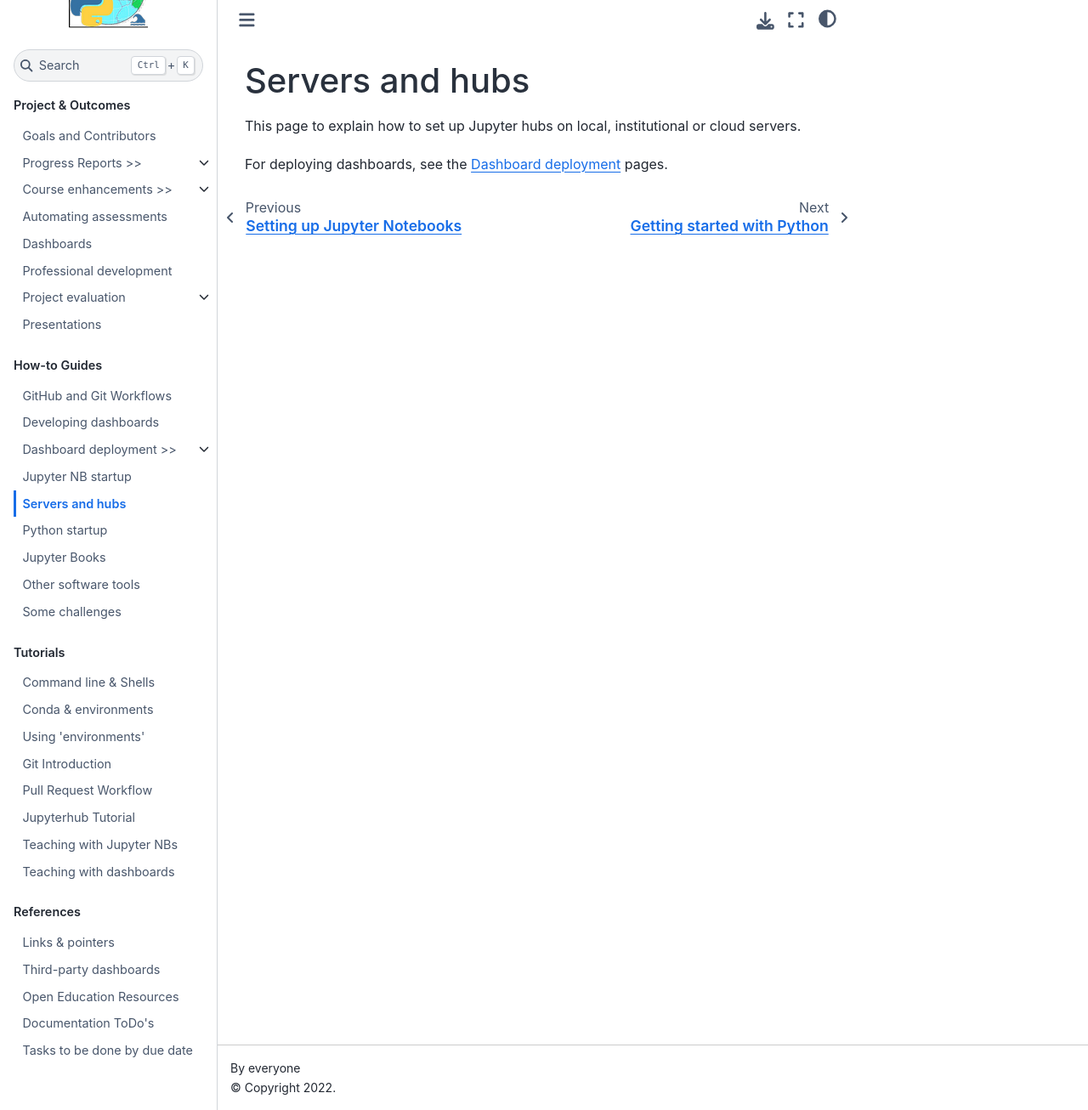
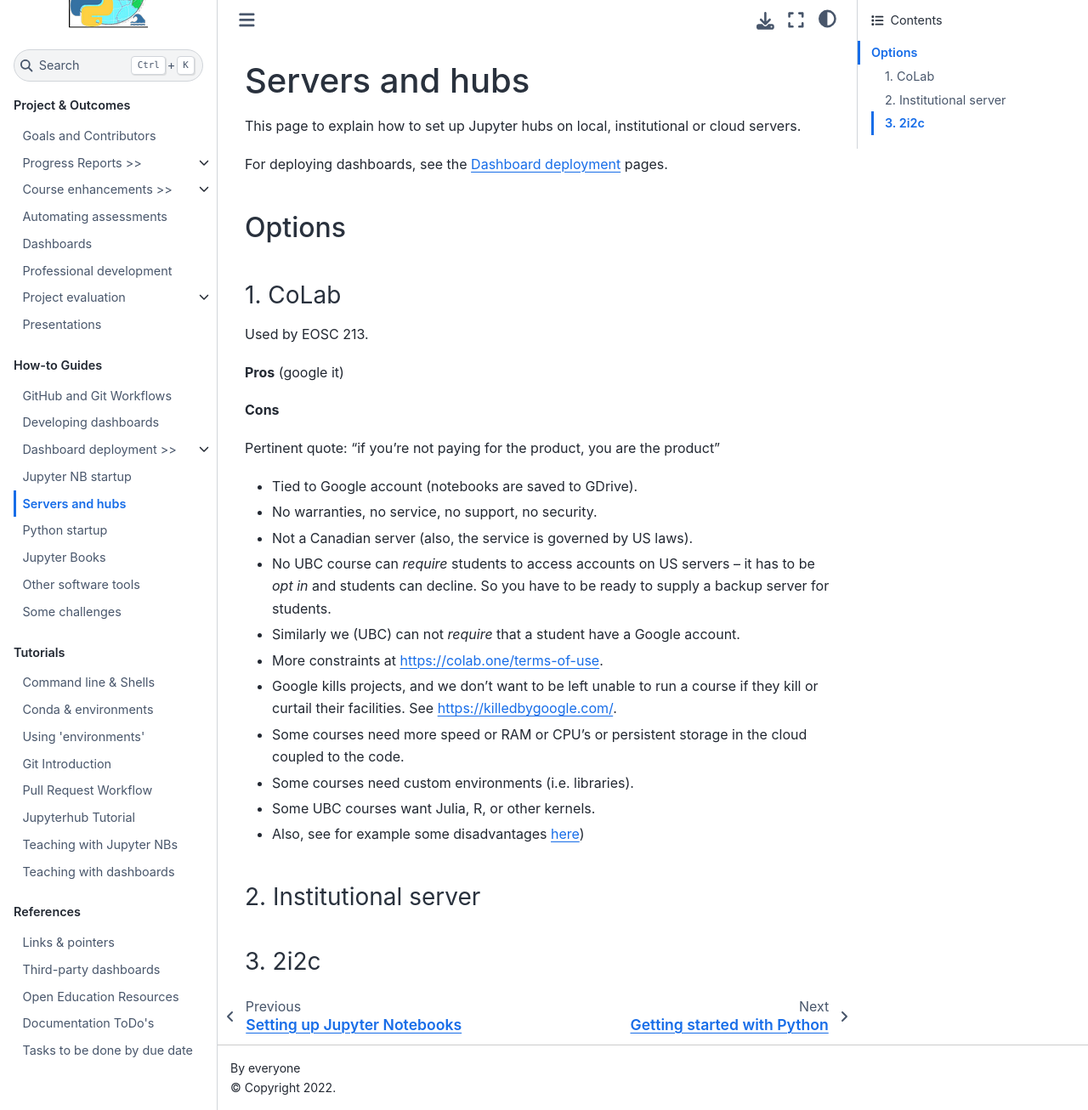
Before and after one commit to eoas-ubc/eoas-ubc.github.io, a Jupyter Book: the page built from docs/cloud-servers.md, in a window 1280 px wide and 1306 px high. Shown: the whole window at 85% size. Built offline with Jupyter Book 1.0.4 settings and Sphinx 7.4.7 and the Sphinx Book theme 1.1.4, drawn with Linux system fonts in a browser that asks for light colours; pages that are not in the unit, such as notebooks, are missing from menus.

Commit message:
updates at Oct 10

```diff
--- a/docs/cloud-servers.md
+++ b/docs/cloud-servers.md
@@ -3,3 +3,30 @@
 This page to explain how to set up Jupyter hubs on local, institutional or cloud servers.
 
 For deploying dashboards, see the [Dashboard deployment](dashboards-deploy.md) pages.
+
+## Options
+
+### 1. CoLab
+Used by EOSC 213.
+
+**Pros** (google it)
+
+**Cons**
+
+Pertinent quote:  "if you're not paying for the product, you are the product"
+
+* Tied to Google account (notebooks are saved to GDrive).
+* No warranties, no service, no support, no security.
+* Not a Canadian server (also, the service is governed by US laws).
+* No UBC course can *require* students to access accounts on US servers -- it has to be *opt in* and students can decline.  So you have to be ready to supply a backup server for students.
+* Similarly we (UBC) can not *require* that a student have a Google account.
+* More constraints at https://colab.one/terms-of-use.
+* Google kills projects, and we don't want to be left unable to run a course if they kill or curtail their facilities. See https://killedbygoogle.com/.
+* Some courses need more speed or RAM or CPU's or persistent storage in the cloud coupled to the code.
+* Some courses need custom environments (i.e. libraries).
+* Some UBC courses want Julia, R, or other kernels.
+* Also, see for example some disadvantages [here](https://www.quora.com/What-are-some-of-the-disadvantages-of-using-Google-Colab))
+
+### 2. Institutional server
+
+### 3. 2i2c
```
Also changed, not shown: docs/fix-list.md (+4 -0 lines), docs/index.md (+1 -1 lines), docs/progress-nov2022.md (added, +31 -0 lines), docs/project-data.md (+22 -11 lines).
